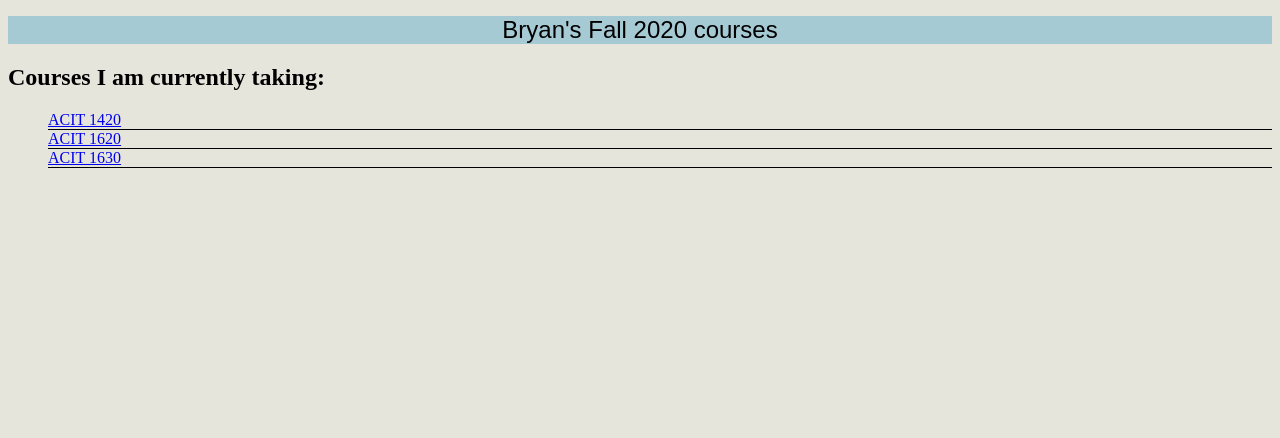
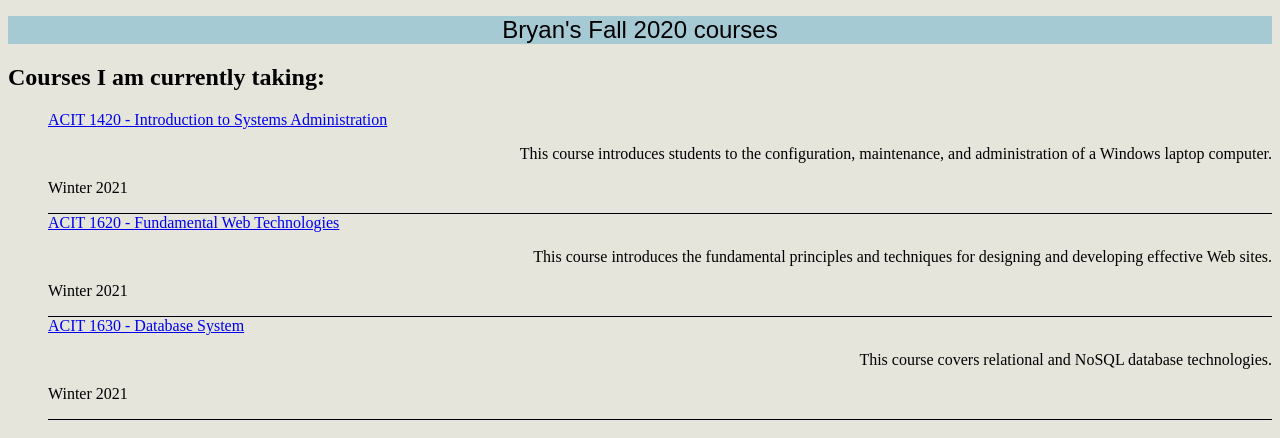
Before and after one commit to xubryan123/personal_website, a plain HTML site: page misc/courses.html in a window 1280 px wide. Drawn offline with Linux system fonts and the light colour scheme.

Commit message:
added course descriptions

```diff
--- a/css/stylesheet.css
+++ b/css/stylesheet.css
@@ -7,7 +7,7 @@ h1{
     font: 24px 'Montserrat', sans-serif;
     background-color: #A6CAD4;
 }
-p{
+#par{
     width: 60%;
 }
 img{
@@ -18,6 +18,9 @@ img{
 .flexb{
     display: flex;
     flex-direction: column;
+}
+.coursedesc{
+    text-align: right;
 }
 .flexi{
     border-bottom: 1px solid black;
--- a/misc/courses.html
+++ b/misc/courses.html
@@ -12,28 +12,50 @@
       <h1>Bryan's Fall 2020 courses</h1>
       <h2>Courses I am currently taking:</h2>
     </header>
-    <ul class='flexb'>
-      <li class='flexi'>
+    <ul class="flexb">
+      <li class="flexi">
         <a
           href="https://learn.bcit.ca/d2l/home/715954"
           title="this links to ACIT 1420"
         >
-        ACIT 1420
-      </a></li>
-      <li class='flexi'>
+          ACIT 1420 - Introduction to Systems Administration
+        </a>
+        <p class="coursedesc">
+          This course introduces students to the configuration, maintenance,
+          and administration of a Windows laptop computer.
+        </p>
+        <p>
+          Winter 2021
+        </p>
+      </li>
+      <li class="flexi">
         <a
           href="https://learn.bcit.ca/d2l/home/715958"
           title="this links to ACIT 1620"
         >
-          ACIT 1620
+          ACIT 1620 - Fundamental Web Technologies
         </a>
+        <p class="coursedesc">
+          This course introduces the fundamental principles and techniques for designing and developing effective Web sites.
+        </p>
+        <p>
+          Winter 2021
+        </p>
       </li>
-      <li class='flexi'><a
+      <li class="flexi">
+        <a
           href="https://learn.bcit.ca/d2l/home/715960"
           title="this links to ACIT 1630"
         >
-        ACIT 1630
-      </a></li>
+          ACIT 1630 - Database System
+        </a>
+        <p class="coursedesc">
+          This course covers relational and NoSQL database technologies.
+        </p>
+        <p>
+          Winter 2021
+        </p>
+      </li>
     </ul>
   </body>
 </html>
```
Also changed, not shown: index.html (+1 -1 lines). Lines whose indentation alone changed are shown as unchanged.
